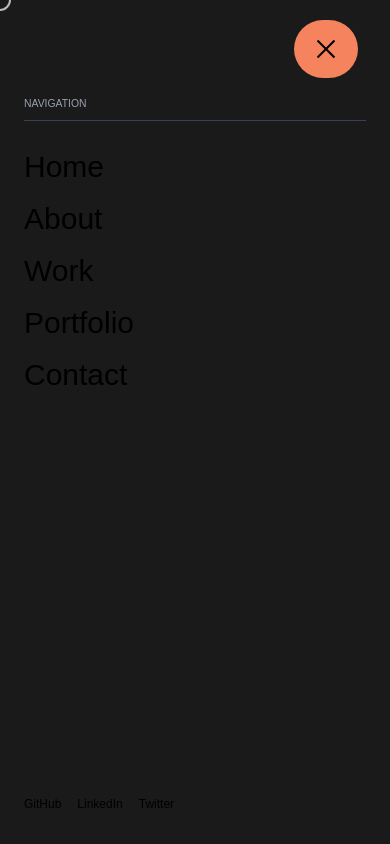
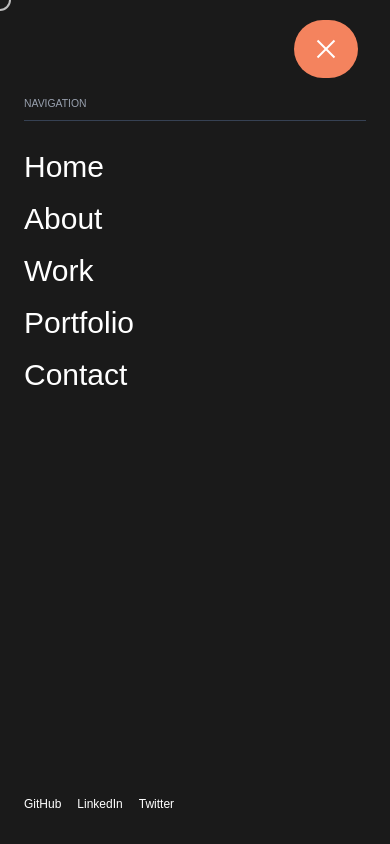
Before and after one commit to DHANIYEL/portfolio-v2, a Next.js app: page / in a window 390 px wide. Both pictures are taken after a click on the button 326 px from the left and 49 px from the top of the page. Shown: the top 844 px of the page. Built offline with nearby package versions, Linux system fonts and the light colour scheme; a web font is replaced by a local one.

Commit message:
updated navbar

```diff
--- a/app/pages/NavBar.tsx
+++ b/app/pages/NavBar.tsx
@@ -53,7 +53,7 @@ const NavBar = () => {
         className="fixed top-0 left-0 w-full text-primary md:backdrop-blur-sm"
         style={{ zIndex: 50 }}
       >
-        <nav className="flex w-full items-center justify-between px-8 py-5 md:bg-black/0">
+        <nav className="flex w-full items-center justify-between px-8 py-5 md:bg-white/0">
           {/* Empty spacer for mobile to push hamburger to right */}
           <div className="md:hidden"></div>
 
@@ -126,21 +126,21 @@ const NavBar = () => {
                     bg.style.transform = "translate(0px, 0px)";
                   }
                 }}
-                className="relative p-5 text-black cursor-pointer group overflow-visible bg-transparent"
+                className="relative p-5 text-white cursor-pointer group overflow-visible bg-transparent"
               >
                 <div className="hamburger-icon flex flex-col gap-1.5 w-6 transition-transform duration-200 ease-out">
                   <span
-                    className={`block h-0.5 bg-black transition-all duration-300 ${
+                    className={`block h-0.5 bg-white transition-all duration-300 ${
                       isActive ? "rotate-45 translate-y-2" : ""
                     }`}
                   ></span>
                   <span
-                    className={`block h-0.5 bg-black transition-all duration-300 ${
+                    className={`block h-0.5 bg-white transition-all duration-300 ${
                       isActive ? "opacity-0" : ""
                     }`}
                   ></span>
                   <span
-                    className={`block h-0.5 bg-black transition-all duration-300 ${
+                    className={`block h-0.5 bg-white transition-all duration-300 ${
                       isActive ? "-rotate-45 -translate-y-2" : ""
                     }`}
                   ></span>
@@ -161,7 +161,7 @@ const NavBar = () => {
               animate={{ opacity: 1 }}
               exit={{ opacity: 0 }}
               transition={{ duration: 0.5 }}
-              className="fixed inset-0 bg-black/50 backdrop-blur-sm z-[30]"
+              className="fixed inset-0 bg-white/50 backdrop-blur-sm z-[30]"
               onClick={() => setIsActive(false)}
             />
 
@@ -170,7 +170,7 @@ const NavBar = () => {
               initial="initial"
               animate="enter"
               exit="exit"
-              className="fixed right-0 top-0 h-screen bg-[#1a1a1a] text-black z-[40] shadow-2xl w-full sm:w-[400px] max-w-[400px]"
+              className="fixed right-0 top-0 h-screen bg-[#1a1a1a] text-white z-[40] shadow-2xl w-full sm:w-[400px] max-w-[400px]"
             >
               {/* Top section with Close button and Contact */}
               {/* <div className="flex items-center justify-end px-4 sm:px-6 md:px-8 py-4 sm:py-5 md:py-6 border-b border-gray-800">
@@ -221,7 +221,7 @@ const NavBar = () => {
                         bg.style.transform = "translate(0px, 0px)";
                       }
                     }}
-                    className="relative text-black cursor-pointer p-3 overflow-visible bg-transparent"
+                    className="relative text-white cursor-pointer p-3 overflow-visible bg-transparent"
                   >
                     <svg
                       width="28"
```
